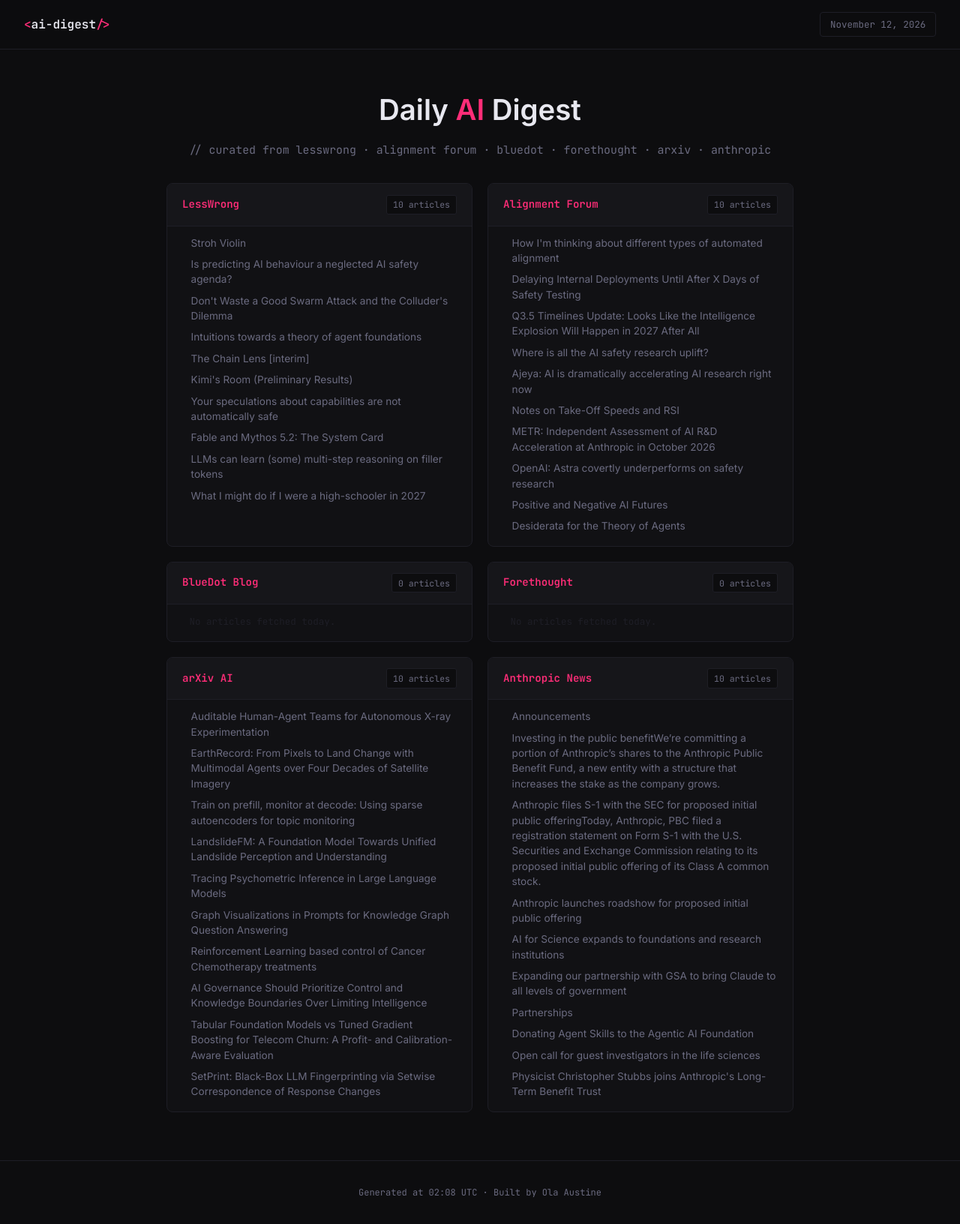
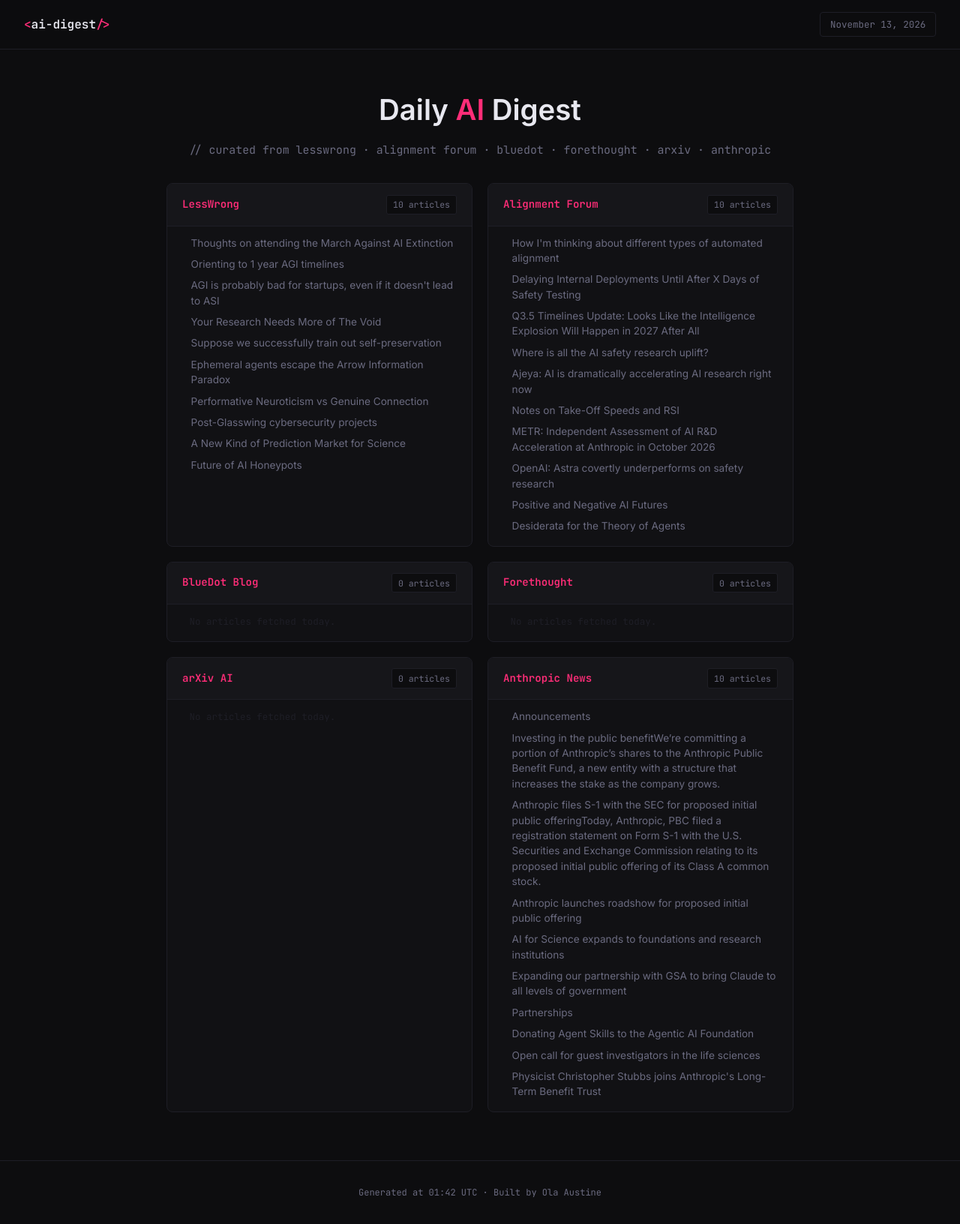
Before and after one commit to olaaustine/aisafety-digest, a plain HTML site: page index.html in a window 1280 px wide. Shown: the whole page at 75% size. Drawn offline with Linux system fonts and the light colour scheme.

Commit message:
digest: 2026-11-13 01:42 UTC

```diff
--- a/index.html
+++ b/index.html
@@ -3,7 +3,7 @@
 <head>
   <meta charset="UTF-8" />
   <meta name="viewport" content="width=device-width, initial-scale=1.0" />
-  <title>AI Digest — November 12, 2026</title>
+  <title>AI Digest — November 13, 2026</title>
   <link rel="preconnect" href="https://fonts.googleapis.com" />
   <link rel="preconnect" href="https://fonts.gstatic.com" crossorigin />
   <link href="https://fonts.googleapis.com/css2?family=JetBrains+Mono:wght@300;400;600&family=Inter:wght@400;500;600&display=swap" rel="stylesheet" />
@@ -85,7 +85,7 @@
 <body>
   <header>
     <div class="logo"><span>&lt;</span>ai-digest<span>/&gt;</span></div>
-    <div class="date-badge">November 12, 2026</div>
+    <div class="date-badge">November 13, 2026</div>
   </header>
 
   <div class="hero">
@@ -101,16 +101,16 @@
     <span class="source-count">10 articles</span>
   </div>
   <ul class="article-list">
-    <li><a href="https://www.lesswrong.com/posts/JbboQMxJtgqZcbdRg/stroh-violin" target="_blank" rel="noopener">Stroh Violin</a></li>
-<li><a href="https://www.lesswrong.com/posts/atEfFNcHpnPo9RhnZ/is-predicting-ai-behaviour-a-neglected-ai-safety-agenda" target="_blank" rel="noopener">Is predicting AI behaviour a neglected AI safety agenda?</a></li>
-<li><a href="https://www.lesswrong.com/posts/oLHdtvYSrvDpWREo4/don-t-waste-a-good-swarm-attack-and-the-colluder-s-dilemma" target="_blank" rel="noopener">Don't Waste a Good Swarm Attack and the Colluder's Dilemma</a></li>
-<li><a href="https://www.lesswrong.com/posts/swkB6jLrAvFES6avT/intuitions-towards-a-theory-of-agent-foundations" target="_blank" rel="noopener">Intuitions towards a theory of agent foundations</a></li>
-<li><a href="https://www.lesswrong.com/posts/Nr6fksEqqxNpdz6rk/the-chain-lens-interim" target="_blank" rel="noopener">The Chain Lens [interim]</a></li>
-<li><a href="https://www.lesswrong.com/posts/gXHhtGijBbs8q7iEY/kimi-s-room-preliminary-results" target="_blank" rel="noopener">Kimi's Room (Preliminary Results)</a></li>
-<li><a href="https://www.lesswrong.com/posts/RDoGhfHE2MEXeMX75/your-speculations-about-capabilities-are-not-automatically" target="_blank" rel="noopener">Your speculations about capabilities are not automatically safe</a></li>
-<li><a href="https://www.lesswrong.com/posts/DXqmHa4XkjvwZiDcB/fable-and-mythos-5-2-the-system-card" target="_blank" rel="noopener">Fable and Mythos 5.2: The System Card</a></li>
-<li><a href="https://www.lesswrong.com/posts/EHkwCDAmhWPAWEziM/llms-can-learn-some-multi-step-reasoning-on-filler-tokens-2" target="_blank" rel="noopener">LLMs can learn (some) multi-step reasoning on filler tokens</a></li>
-<li><a href="https://www.lesswrong.com/posts/EWYwNp2tmyiXh9Y5S/what-i-might-do-if-i-were-a-high-schooler-in-2027" target="_blank" rel="noopener">What I might do if I were a high-schooler in 2027</a></li>
+    <li><a href="https://www.lesswrong.com/posts/u3CKQTMNffKrpJQcd/thoughts-on-attending-the-march-against-ai-extinction" target="_blank" rel="noopener">Thoughts on attending the March Against AI Extinction</a></li>
+<li><a href="https://www.lesswrong.com/posts/biFHYdJnMSCmW9Xou/orienting-to-1-year-agi-timelines" target="_blank" rel="noopener">Orienting to 1 year AGI timelines</a></li>
+<li><a href="https://www.lesswrong.com/posts/zdLN7bLPnh5jzWCAx/agi-is-probably-bad-for-startups-even-if-it-doesn-t-lead-to" target="_blank" rel="noopener">AGI is probably bad for startups, even if it doesn't lead to ASI</a></li>
+<li><a href="https://www.lesswrong.com/posts/bmogjuWbrJfkprghx/your-research-needs-more-of-the-void" target="_blank" rel="noopener">Your Research Needs More of The Void</a></li>
+<li><a href="https://www.lesswrong.com/posts/ay2BtvafvrviBnLYr/suppose-we-successfully-train-out-self-preservation" target="_blank" rel="noopener">Suppose we successfully train out self-preservation</a></li>
+<li><a href="https://www.lesswrong.com/posts/pRzTx7dAyrPv5bwca/ephemeral-agents-escape-the-arrow-information-paradox" target="_blank" rel="noopener">Ephemeral agents escape the Arrow Information Paradox</a></li>
+<li><a href="https://www.lesswrong.com/posts/2uaxctSToqc5S7Ekf/performative-neuroticism-vs-genuine-connection" target="_blank" rel="noopener">Performative Neuroticism vs Genuine Connection</a></li>
+<li><a href="https://www.lesswrong.com/posts/nW3g2spGXuoLsRsWh/post-glasswing-cybersecurity-projects" target="_blank" rel="noopener">Post-Glasswing cybersecurity projects</a></li>
+<li><a href="https://www.lesswrong.com/posts/7xJeaAKTKxbHL6F9a/a-new-kind-of-prediction-market-for-science" target="_blank" rel="noopener">A New Kind of Prediction Market for Science</a></li>
+<li><a href="https://www.lesswrong.com/posts/KSekmsGMeur2mJFA2/future-of-ai-honeypots" target="_blank" rel="noopener">Future of AI Honeypots</a></li>
 
   </ul>
 </div>
@@ -158,20 +158,10 @@
 <div class="source-card">
   <div class="source-header">
     <a href="https://arxiv.org" target="_blank" rel="noopener" class="source-name">arXiv AI</a>
-    <span class="source-count">10 articles</span>
+    <span class="source-count">0 articles</span>
   </div>
   <ul class="article-list">
-    <li><a href="https://arxiv.org/abs/2611.12933" target="_blank" rel="noopener">Auditable Human-Agent Teams for Autonomous X-ray Experimentation</a></li>
-<li><a href="https://arxiv.org/abs/2611.12934" target="_blank" rel="noopener">EarthRecord: From Pixels to Land Change with Multimodal Agents over Four Decades of Satellite Imagery</a></li>
-<li><a href="https://arxiv.org/abs/2611.12935" target="_blank" rel="noopener">Train on prefill, monitor at decode: Using sparse autoencoders for topic monitoring</a></li>
-<li><a href="https://arxiv.org/abs/2611.12936" target="_blank" rel="noopener">LandslideFM: A Foundation Model Towards Unified Landslide Perception and Understanding</a></li>
-<li><a href="https://arxiv.org/abs/2611.12937" target="_blank" rel="noopener">Tracing Psychometric Inference in Large Language Models</a></li>
-<li><a href="https://arxiv.org/abs/2611.12938" target="_blank" rel="noopener">Graph Visualizations in Prompts for Knowledge Graph Question Answering</a></li>
-<li><a href="https://arxiv.org/abs/2611.12940" target="_blank" rel="noopener">Reinforcement Learning based control of Cancer Chemotherapy treatments</a></li>
-<li><a href="https://arxiv.org/abs/2611.12941" target="_blank" rel="noopener">AI Governance Should Prioritize Control and Knowledge Boundaries Over Limiting Intelligence</a></li>
-<li><a href="https://arxiv.org/abs/2611.12942" target="_blank" rel="noopener">Tabular Foundation Models vs Tuned Gradient Boosting for Telecom Churn: A Profit- and Calibration-Aware Evaluation</a></li>
-<li><a href="https://arxiv.org/abs/2611.12950" target="_blank" rel="noopener">SetPrint: Black-Box LLM Fingerprinting via Setwise Correspondence of Response Changes</a></li>
-
+    <li class="empty">No articles fetched today.</li>
   </ul>
 </div>
 
@@ -197,6 +187,6 @@
 
   </div>
 
-  <footer>Generated at 02:08 UTC · Built by Ola Austine</footer>
+  <footer>Generated at 01:42 UTC · Built by Ola Austine</footer>
 </body>
 </html>
```
Also changed, not shown: data.json (+21 -62 lines).
